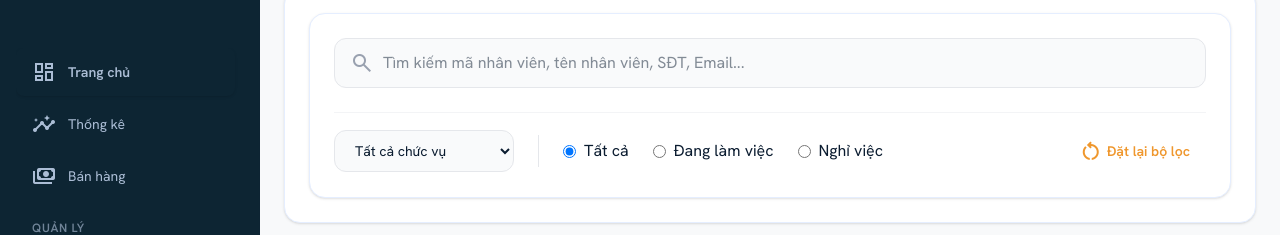
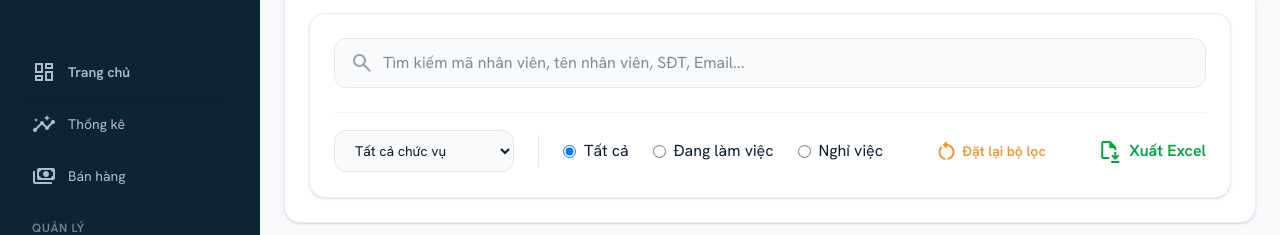
Before and after one commit to phongnmph62216/FE_DANTN, a Vue app: page /nhan-vien in a window 1280 px wide. Shown: the part 176-411 px from the top of the page. Built offline with nearby package versions, Linux system fonts and the light colour scheme; no server answers.

Commit message:
nhan vien lan 2 them excel

```diff
--- a/src/services/NhanVienApi.js
+++ b/src/services/NhanVienApi.js
@@ -23,7 +23,13 @@ const phuongXaList = ref([]);
 const selectedTinh = ref("");
 const selectedPhuong = ref("");
 
+const API_URL = "http://localhost:8080/api/nhan_vien";
 
+export const exportNhanVienExcel = () => {
+  return axios.get(`${API_URL}/export-excel`, {
+    responseType: "blob",
+  });
+};
 
 export default {
 
--- a/src/views/main/NhanVienList.vue
+++ b/src/views/main/NhanVienList.vue
@@ -76,6 +76,7 @@
             </div>
           </div>
 
+
           <!-- Reset -->
           <button
             @click="resetFilters"
@@ -85,6 +86,14 @@
               restart_alt
             </span>
             Đặt lại bộ lọc
+          </button>
+
+          <button
+            @click="handleExportExcel"
+            class="flex items-center gap-2 text-green-600 font-semibold hover:text-green-700 transition"
+          >
+            <span class="material-symbols-outlined"> file_save </span>
+            Xuất Excel
           </button>
         </div>
       </div>
@@ -226,9 +235,19 @@
       </div>
     </div>
 
-    <div v-if="showStatusMessage" class="fixed inset-0 z-50 flex items-center justify-center bg-black/30 px-4">
-      <div class="w-full max-w-sm bg-white rounded-3xl p-6 shadow-xl text-center">
-        <p :class="['mb-4 text-lg font-semibold', statusSuccess ? 'text-green-600' : 'text-red-600']">
+    <div
+      v-if="showStatusMessage"
+      class="fixed inset-0 z-50 flex items-center justify-center bg-black/30 px-4"
+    >
+      <div
+        class="w-full max-w-sm bg-white rounded-3xl p-6 shadow-xl text-center"
+      >
+        <p
+          :class="[
+            'mb-4 text-lg font-semibold',
+            statusSuccess ? 'text-green-600' : 'text-red-600',
+          ]"
+        >
           {{ statusMessage }}
         </p>
         <button
@@ -245,9 +264,9 @@
 
 <script setup>
 import { ref, onMounted, computed } from "vue";
-import NhanVienApi from "@/services/NhanVienAPI";
+import NhanVienApi from "@/services/NhanVienApi";
 import { useRouter } from "vue-router";
-
+import { exportNhanVienExcel } from "@/services/NhanVienApi";
 const router = useRouter();
 
 const goToEdit = (id) => {
@@ -319,10 +338,39 @@ const filteredNhanViens = computed(() => {
       String(item.trangThai) === selectedStatus.value;
 
     const matchRole =
-      selectedRole.value === "" ||
-      item.vaiTro === selectedRole.value;
+      selectedRole.value === "" || item.vaiTro === selectedRole.value;
 
     return matchKeyword && matchStatus && matchRole;
   });
 });
+
+const handleExportExcel = async () => {
+  try {
+    const response = await exportNhanVienExcel();
+
+    const blob = new Blob([response.data], {
+      type: "application/vnd.openxmlformats-officedocument.spreadsheetml.sheet",
+    });
+
+    const url = window.URL.createObjectURL(blob);
+
+    const link = document.createElement("a");
+
+    link.href = url;
+
+    link.setAttribute("download", "DanhSachNhanVien.xlsx");
+
+    document.body.appendChild(link);
+
+    link.click();
+
+    link.remove();
+
+    window.URL.revokeObjectURL(url);
+  } catch (error) {
+    console.error(error);
+
+    alert("Xuất Excel thất bại");
+  }
+};
 </script>
--- a/src/views/main/SuaNhanVien.vue
+++ b/src/views/main/SuaNhanVien.vue
@@ -371,7 +371,7 @@
 <script setup>
 import { reactive, ref, onMounted } from "vue";
 import axios from "axios";
-import NhanVienApi from "@/services/NhanVienAPI";
+import NhanVienApi from "@/services/NhanVienApi";
 import { useRouter, useRoute } from "vue-router";
 
 const route = useRoute();
```
